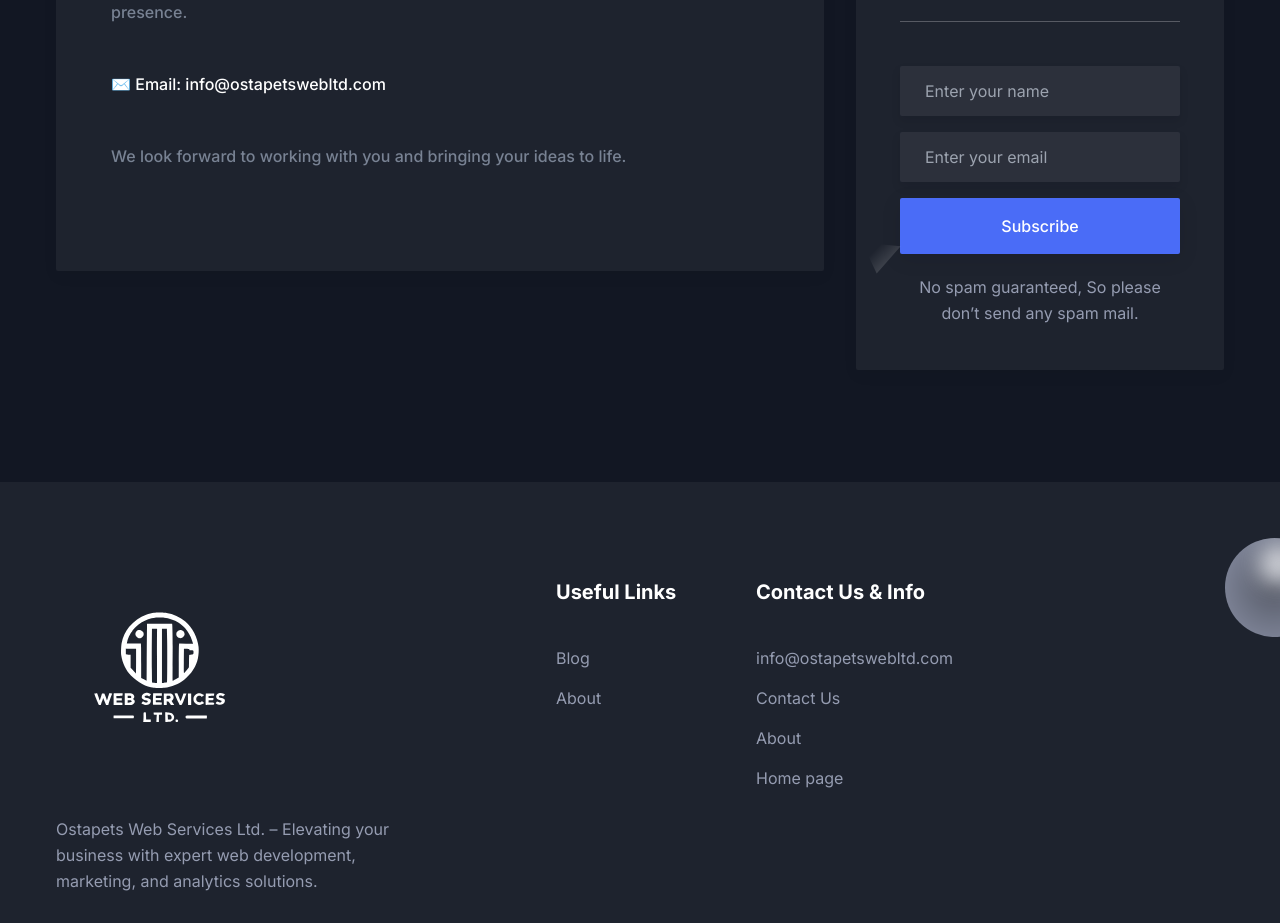
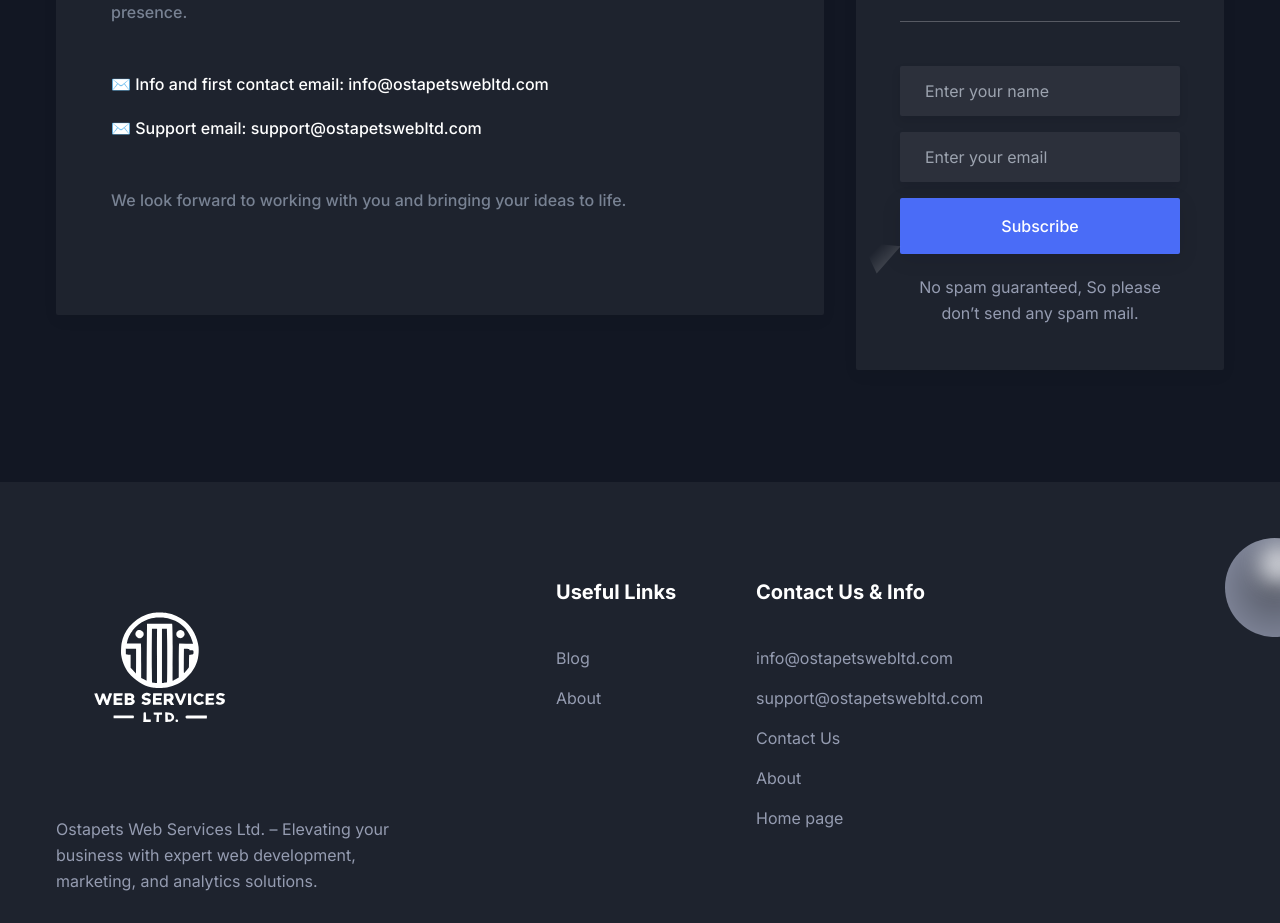
Before and after one commit to VashchenkoOleksandr/ostapec-business, a Next.js app: page / in a window 1280 px wide. Shown: the part 7945-8868 px from the top of the page. Built offline with nearby package versions, Linux system fonts and the light colour scheme.

Commit message:
Mail update

```diff
--- a/src/components/Contact/index.tsx
+++ b/src/components/Contact/index.tsx
@@ -24,7 +24,10 @@ const Contact = () => {
                             </p>
                             <ul className="mb-12 text-base font-medium">
                                 <li className="mb-5 text-base font-medium text-black dark:text-white ">
-                                    ✉️ Email: <a href="mailto:info@ostapetswebltd.com">info@ostapetswebltd.com</a>
+                                    ✉️ Info and first contact email: <a href="mailto:info@ostapetswebltd.com">info@ostapetswebltd.com</a>
+                                </li>
+                                <li className="mb-5 text-base font-medium text-black dark:text-white ">
+                                    ✉️ Support email: <a href="mailto:support@ostapetswebltd.com">support@ostapetswebltd.com</a>
                                 </li>
                             </ul>
                             <p className="mb-12 text-base font-medium text-body-color">
--- a/src/components/Footer/index.tsx
+++ b/src/components/Footer/index.tsx
@@ -146,6 +146,14 @@ const Footer = () => {
                       className="mb-4 inline-block text-base text-body-color duration-300 hover:text-primary dark:text-body-color-dark dark:hover:text-primary"
                     >
                       info@ostapetswebltd.com
+                    </Link>
+                  </li>
+                  <li>
+                    <Link
+                      href="mailto:support@ostapetswebltd.com"
+                      className="mb-4 inline-block text-base text-body-color duration-300 hover:text-primary dark:text-body-color-dark dark:hover:text-primary"
+                    >
+                      support@ostapetswebltd.com
                     </Link>
                   </li>
                   <li>
```
